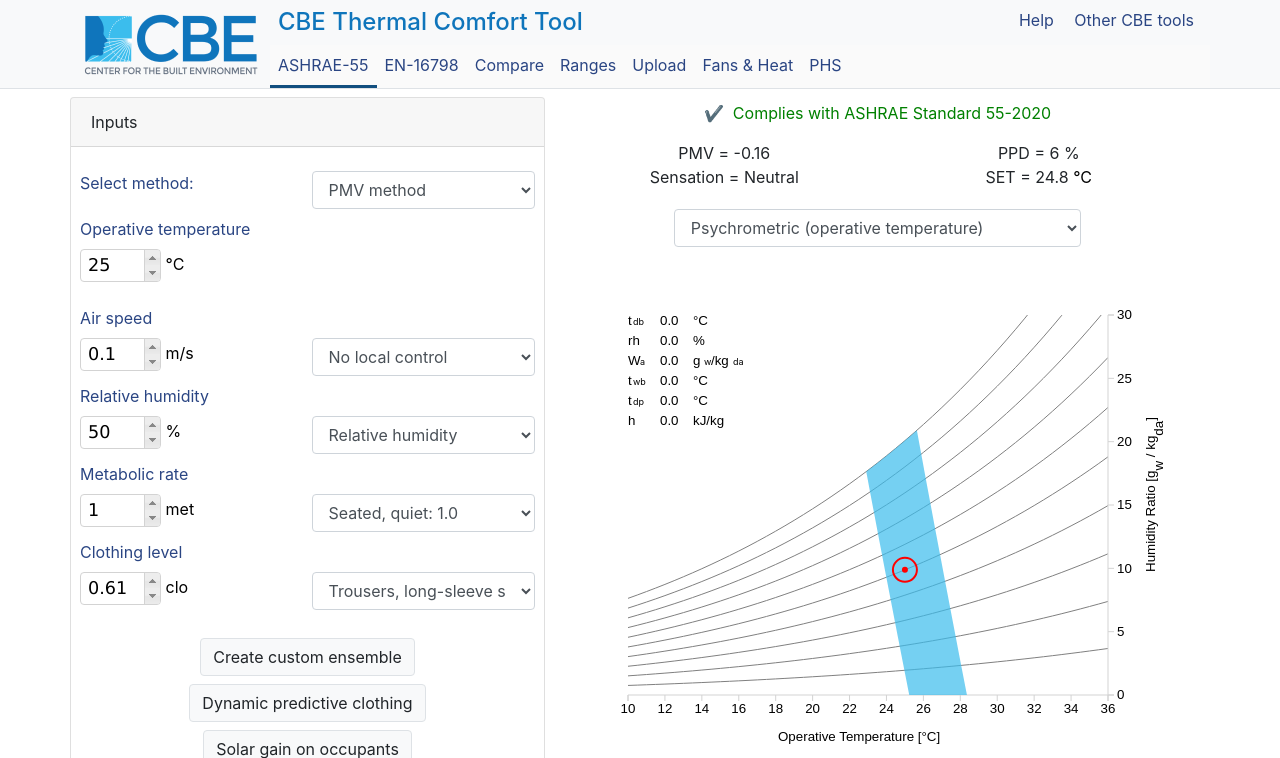
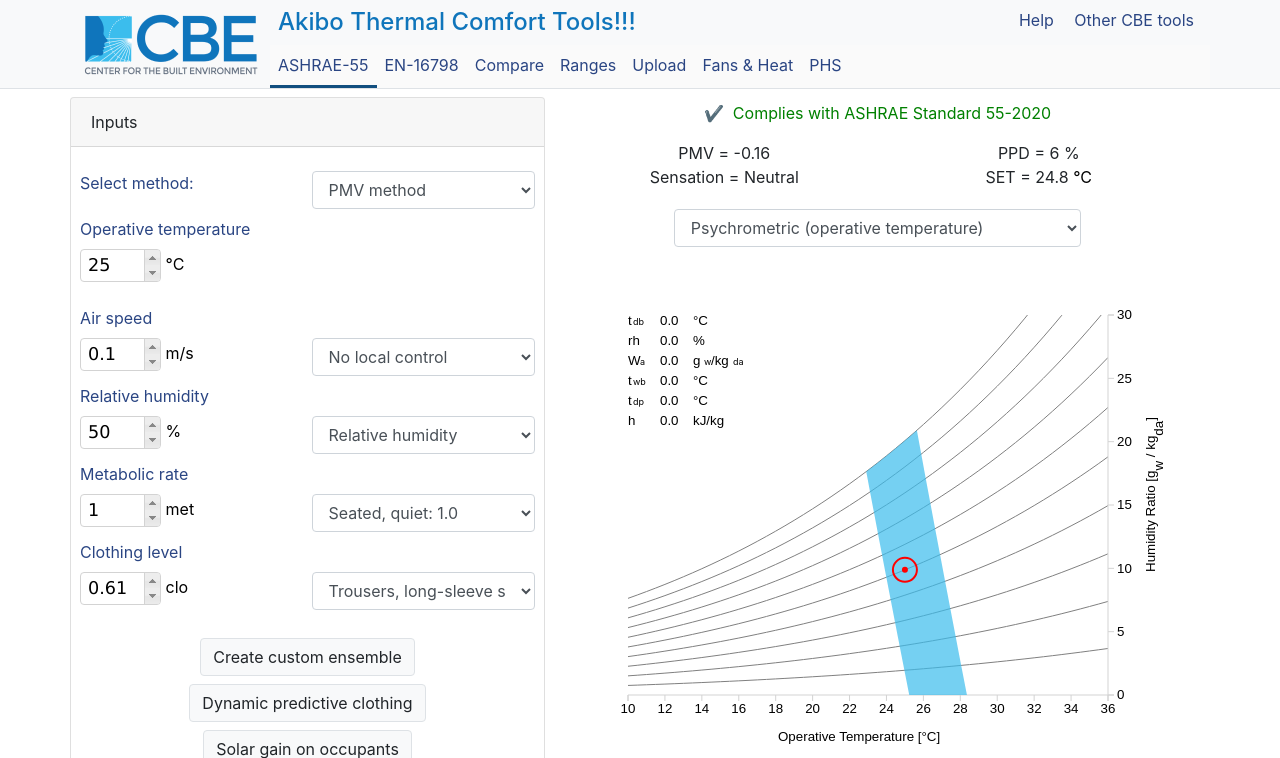
Before and after one commit to akikhub/example-youtube, a Flask app: page / in a window 1280 px wide. Shown: the top 758 px of the page. Run offline with Flask 2, Linux system fonts and the light colour scheme; some libraries are stand-ins or nearby versions.

Commit message:
first commit

```diff
--- a/templates/index.html
+++ b/templates/index.html
@@ -85,7 +85,7 @@
           <div class="d-flex flex-column w-100">
             <div class="p-2">
               <h4 class="m-0" style="color: #0f75bb; display: inline-block">
-                CBE Thermal Comfort Tool
+                Akibo Thermal Comfort Tools!!!
               </h4>
               <div style="display: inline-block; float: right">
                 <a
```
